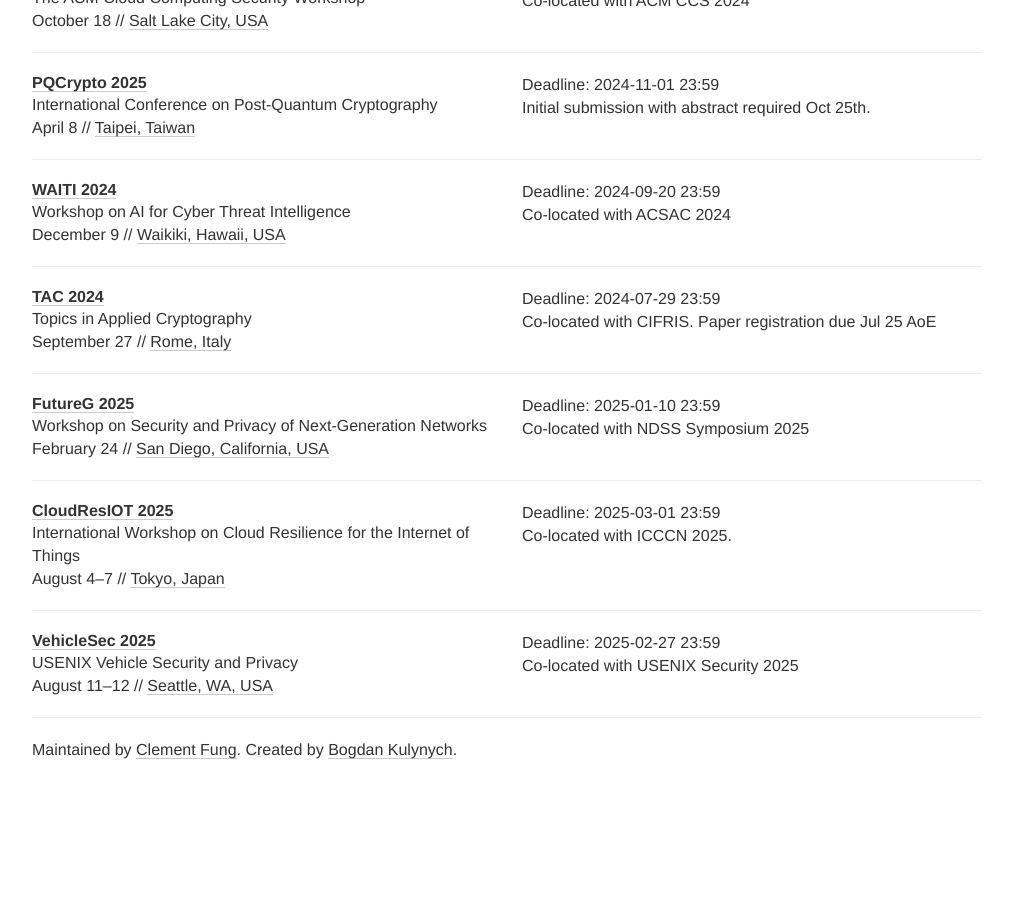
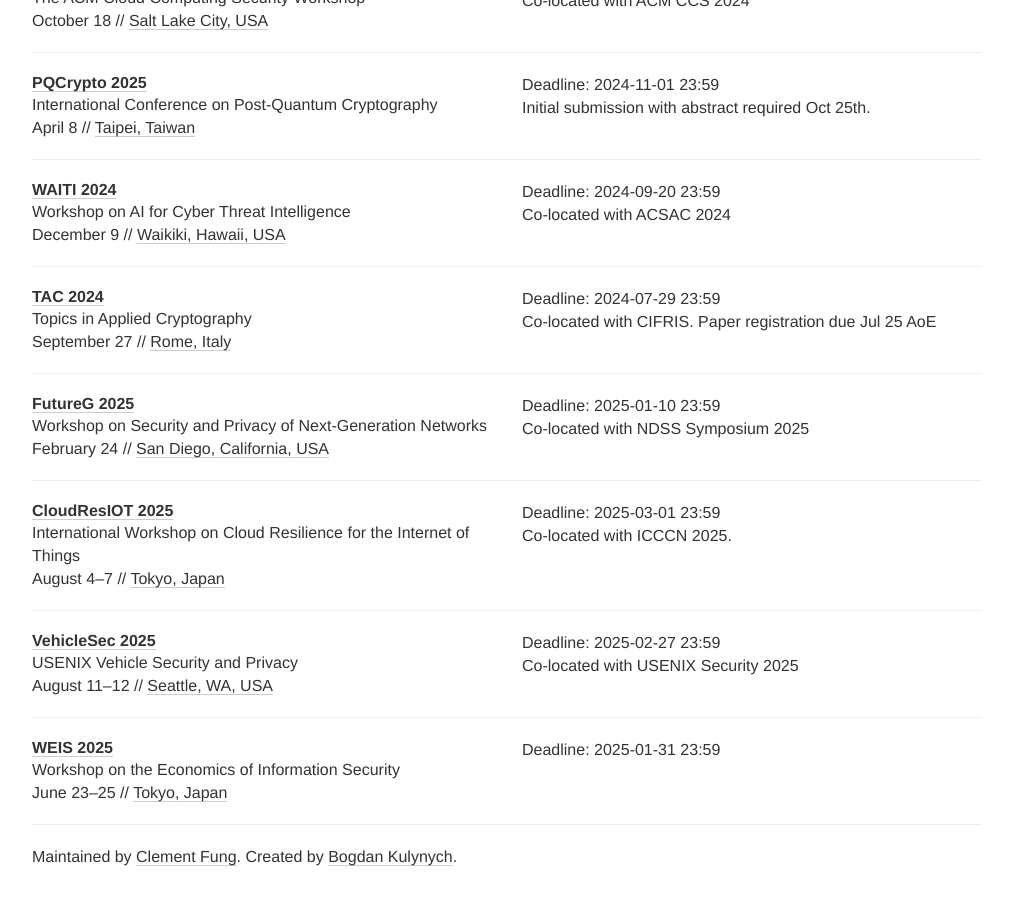
Before and after one commit to sec-deadlines/sec-deadlines.github.io, a Jekyll site: the page built from index.html, in a window 1280 px wide and 900 px high, scrolled down 16003 px. Shown: the whole window, without its empty margins (133-1146 px from the left). Built offline with Jekyll 4.4.1, drawn with Linux system fonts in a browser that asks for light colours; nearby versions of some CDN libraries; comment, search, counter and statistics services are not loaded; before the commit the page ends 16796 px from its top, so only the background shows below that.

Commit message:
Added WEIS

```diff
--- a/_data/conferences.yml
+++ b/_data/conferences.yml
@@ -1177,3 +1177,12 @@
   date: August 11-12
   place: Seattle, WA, USA
   tags: [SEC, PRIV, SHOP]
+
+- name: WEIS
+  description: Workshop on the Economics of Information Security
+  year: 2025
+  link: http://kmlabcw.iis.u-tokyo.ac.jp/weis/2025/
+  deadline: ["2025-01-31 23:59"]
+  date: June 23-25
+  place: Tokyo, Japan
+  tags: [SEC, PRIV, SHOP]
```
